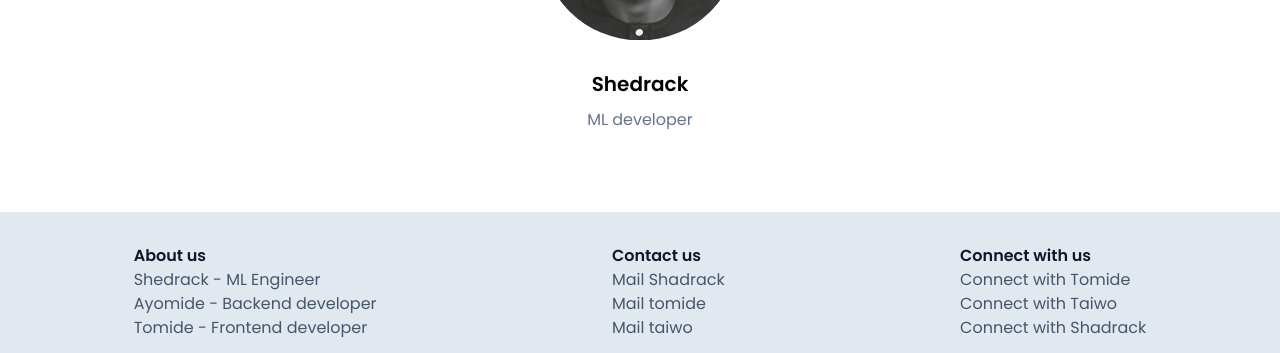
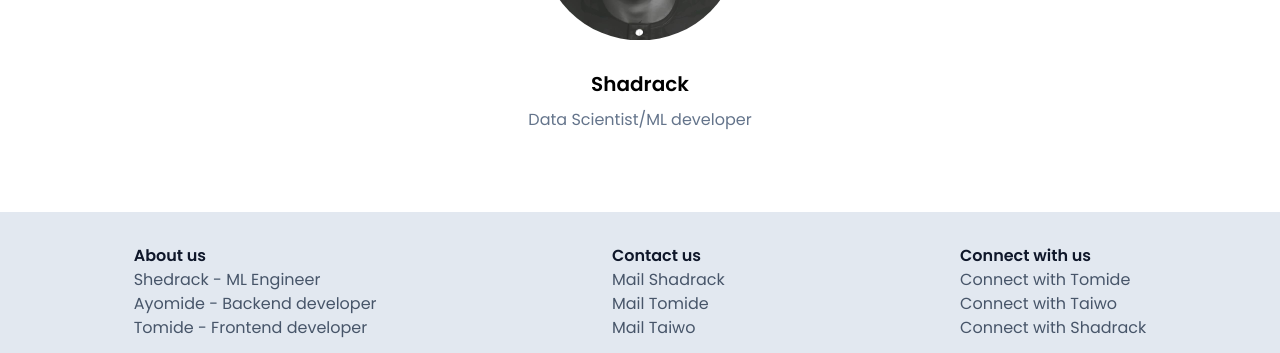
Before and after one commit to Thintalltom/Farmers-Precision, a React (Vite) app in the folder farmers-precision/: page / in a window 1280 px wide. Shown: the part 3108-3461 px from the top of the page. Built offline with nearby package versions, Linux system fonts and the light colour scheme; no server answers.

Commit message:
Added new components

```diff
--- a/farmers-precision/src/Home.jsx
+++ b/farmers-precision/src/Home.jsx
@@ -14,8 +14,8 @@ const Home = () => {
   const User = [
     {
       photo: shedrack,
-      text: "ML developer",
-      name: "Shedrack",
+      text: "Data Scientist/ML developer",
+      name: "Shadrack",
     },
     {
       photo: taiwo,
@@ -243,11 +243,11 @@ const Home = () => {
               </p>
               <p className="text-slate-600">
                 {" "}
-                <a href="mailto:adeyanjutomide@gmail.com"> Mail tomide</a>
+                <a href="mailto:adeyanjutomide@gmail.com"> Mail Tomide</a>
               </p>
               <p className="text-slate-600">
                 {" "}
-                <a href="mailto:ayomidet905@gmail.com"> Mail taiwo</a>
+                <a href="mailto:ayomidet905@gmail.com"> Mail Taiwo</a>
               </p>
             </div>
 
--- a/farmers-precision/src/QueryBox.jsx
+++ b/farmers-precision/src/QueryBox.jsx
@@ -99,7 +99,7 @@ const QueryBox = ({ logemail }) => {
 
 
       <div className="flex items-center   h-[50vh] justify-center align-center mt-[-50px] p-4 ">
-         <p className='mt-[-150px]'>To predict your crop's harvest season kindly fill in your crop's name, soil condition, weather information and location in the boxes provided below </p>
+         <p className='mt-[-150px]'>To predict your crop's harvest season, kindly fill in your crop's name, soil condition, weather information and location in the boxes provided below </p>
 
 
       </div>
```
